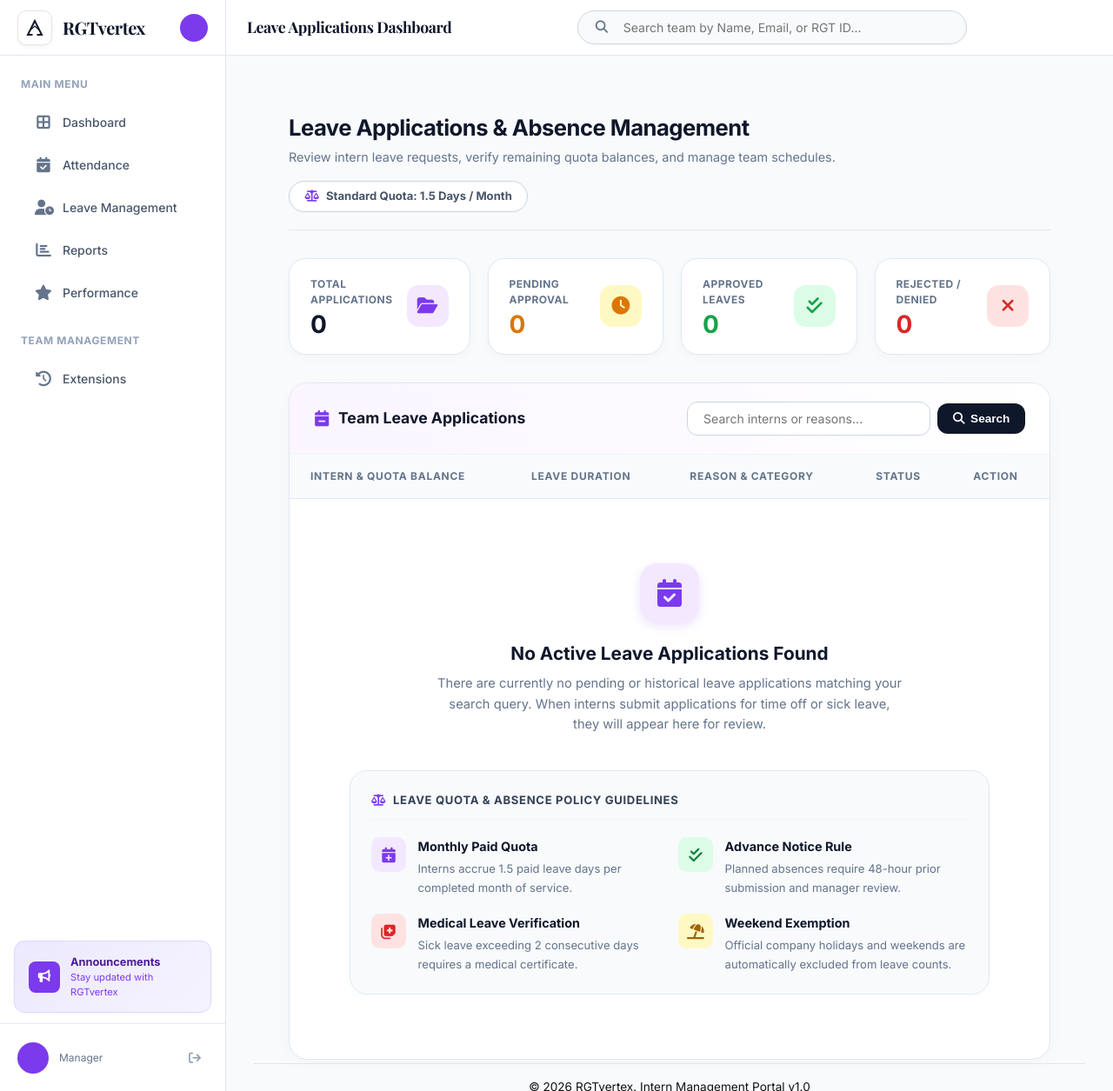
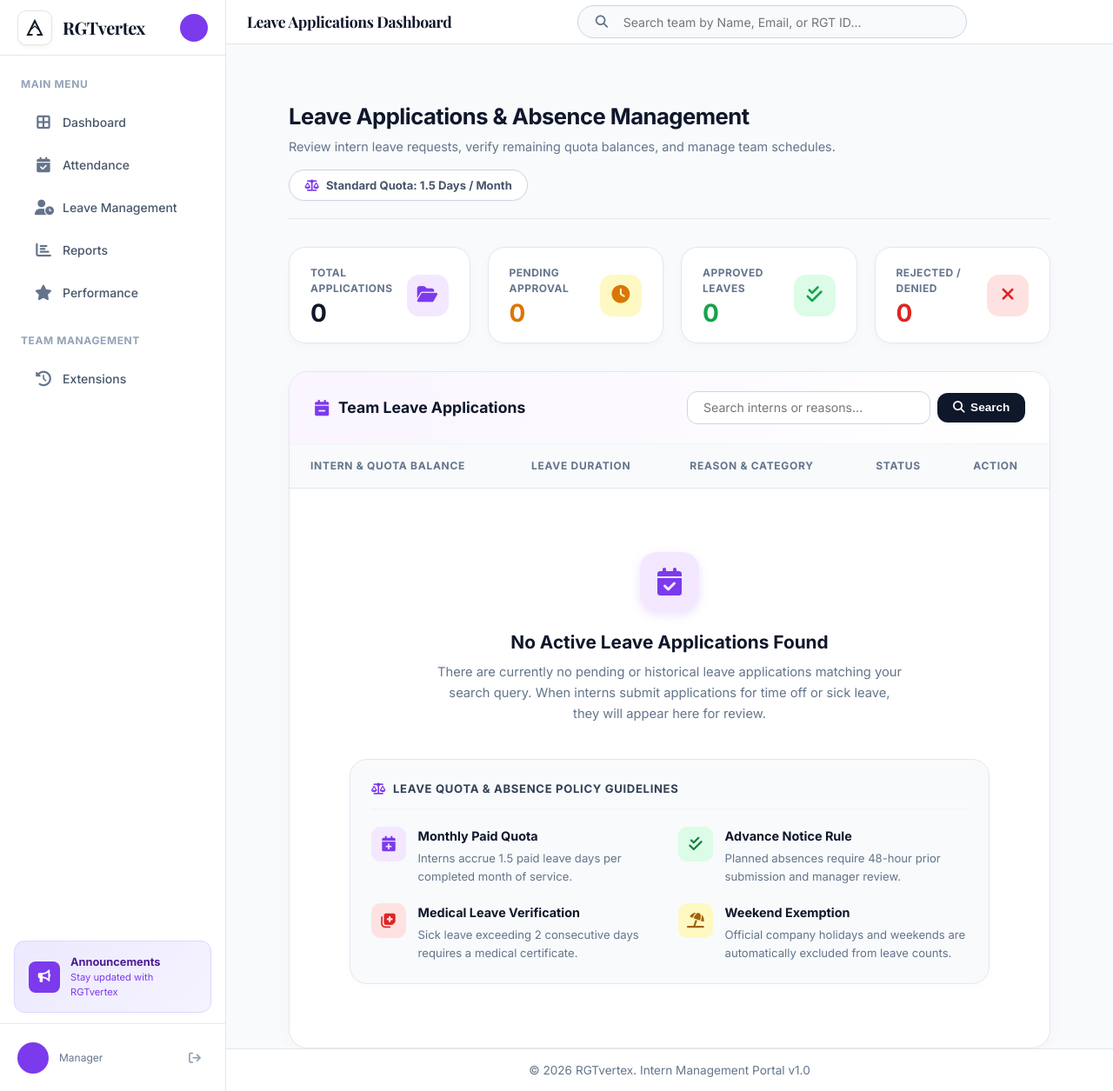
Before and after one commit to RGTvertex-web/Attendance-Portal-try, a Python web app: template templates/manager/leaves.html in a window 1280 px wide. Shown: the whole page at 87% size. Run offline with Jinja, Linux system fonts and the light colour scheme; the template is opened without the code that fills it, so the values that code supplies are empty; some libraries are stand-ins or nearby versions.

Commit message:
Update base_manager.html

```diff
--- a/templates/base_manager.html
+++ b/templates/base_manager.html
@@ -196,12 +196,12 @@
 
         {% block content %}{% endblock %}
 
-        <!-- Footer -->
-        <footer style="margin-top: auto; padding-top: 1rem; border-top: 1px solid var(--color-border); color: var(--text-muted); font-size: 0.85rem; text-align: center;">
-          &copy; 2026 RGTvertex. Intern Management Portal v1.0
-        </footer>
+      </main>
 
-      </main>
+      <!-- Footer -->
+      <footer style="background: var(--color-surface, #fff); padding: 0.85rem 1rem; border-top: 1px solid var(--color-border, #e2e8f0); color: var(--text-muted, #64748b); font-size: 0.85rem; text-align: center; flex-shrink: 0; z-index: 10;">
+        &copy; 2026 RGTvertex. Intern Management Portal v1.0
+      </footer>
 
     </div><!-- /manager-main-content -->
 
```
